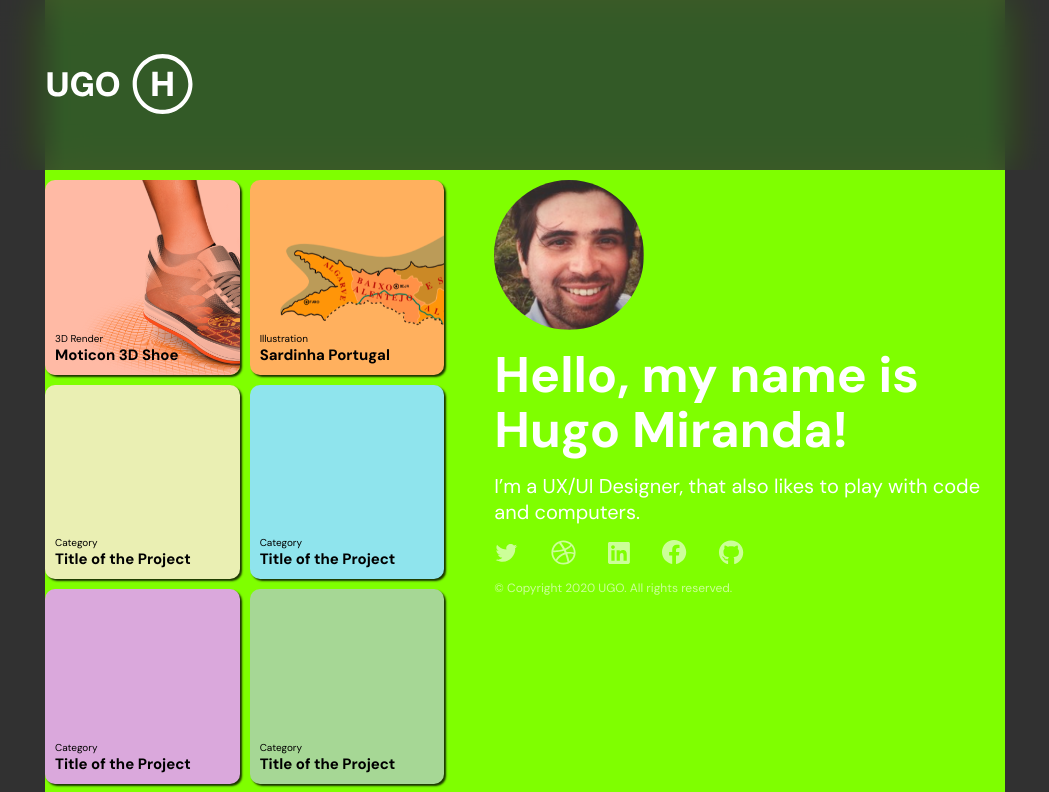
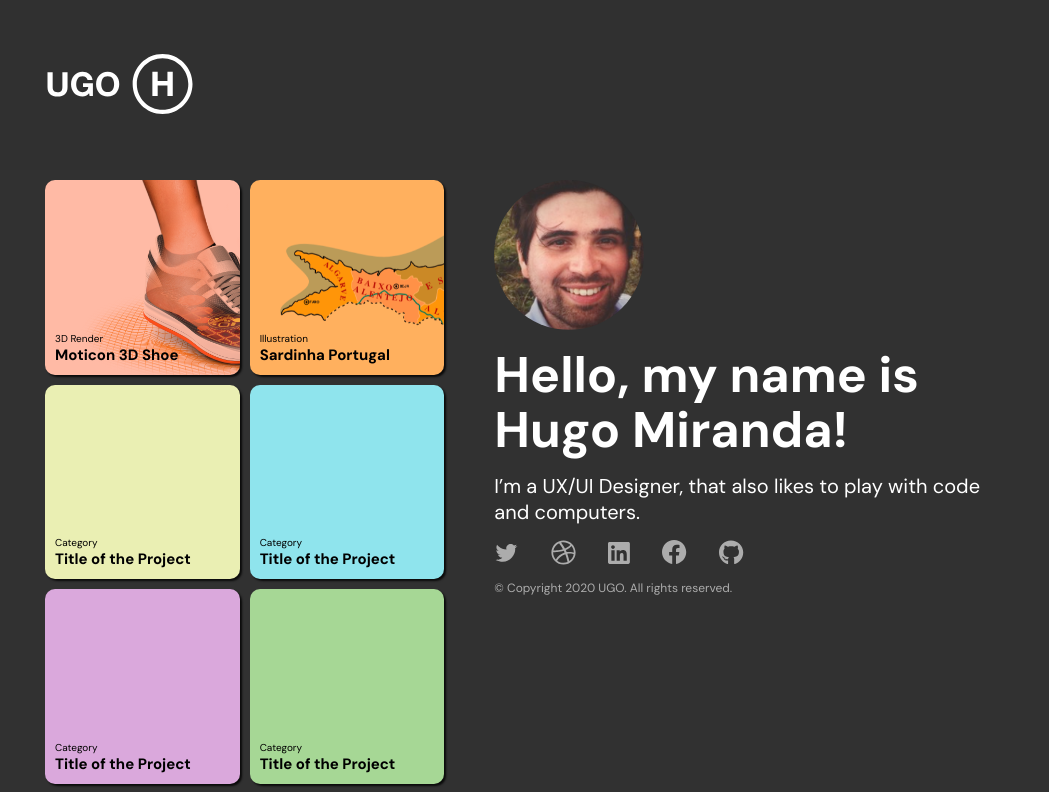
Before and after one commit to base08/Portfolio-website, a React (Create React App) app: page / in a window 1280 px wide. Shown: the top 792 px of the page, without its empty margins (115-1164 px from the left). Built offline with nearby package versions, Linux system fonts and the light colour scheme.

Commit message:
further code progress

```diff
--- a/src/App.css
+++ b/src/App.css
@@ -5,7 +5,6 @@ main {
   margin: 0 auto;
   display: flex;
   flex-wrap: wrap;
-  background-color: chartreuse;
 }
 
 .Responsive-footer {
```
